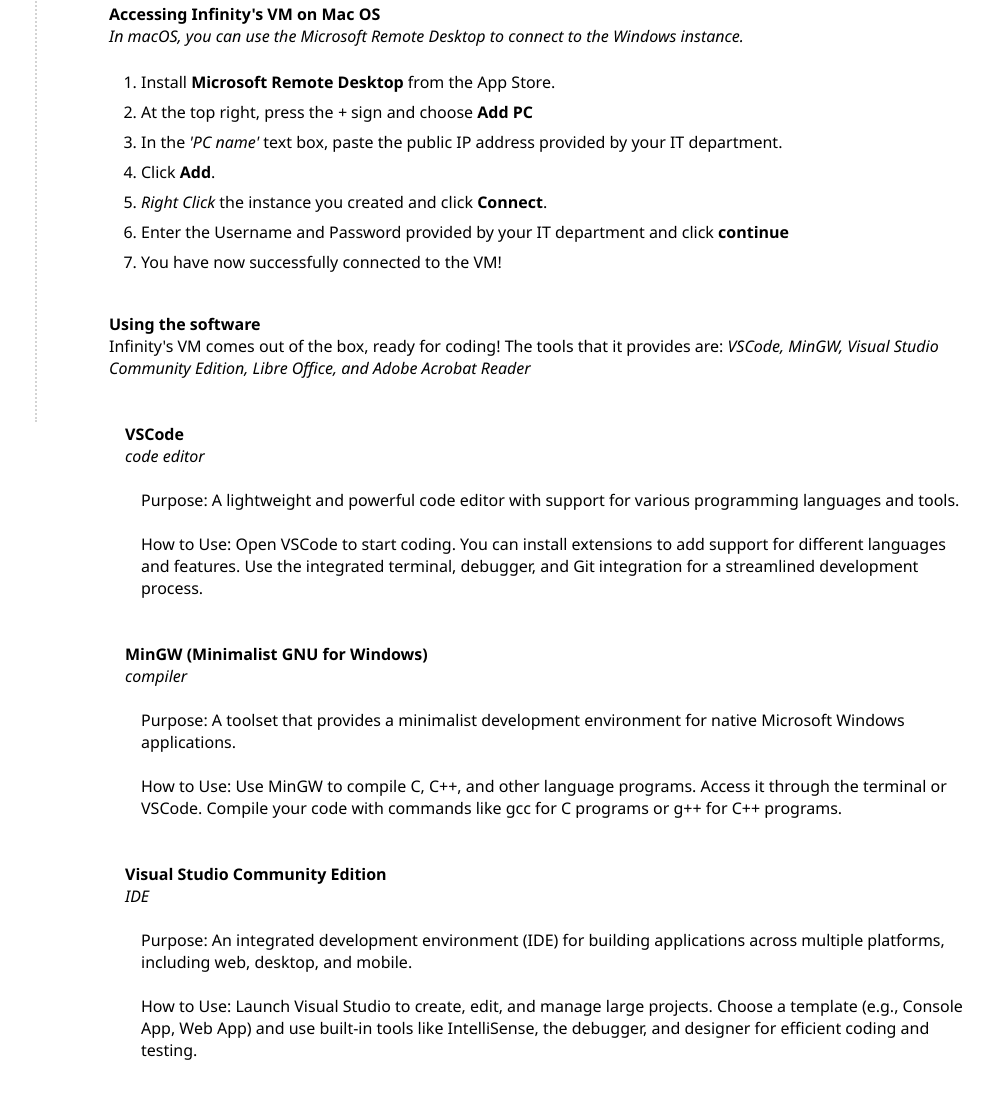
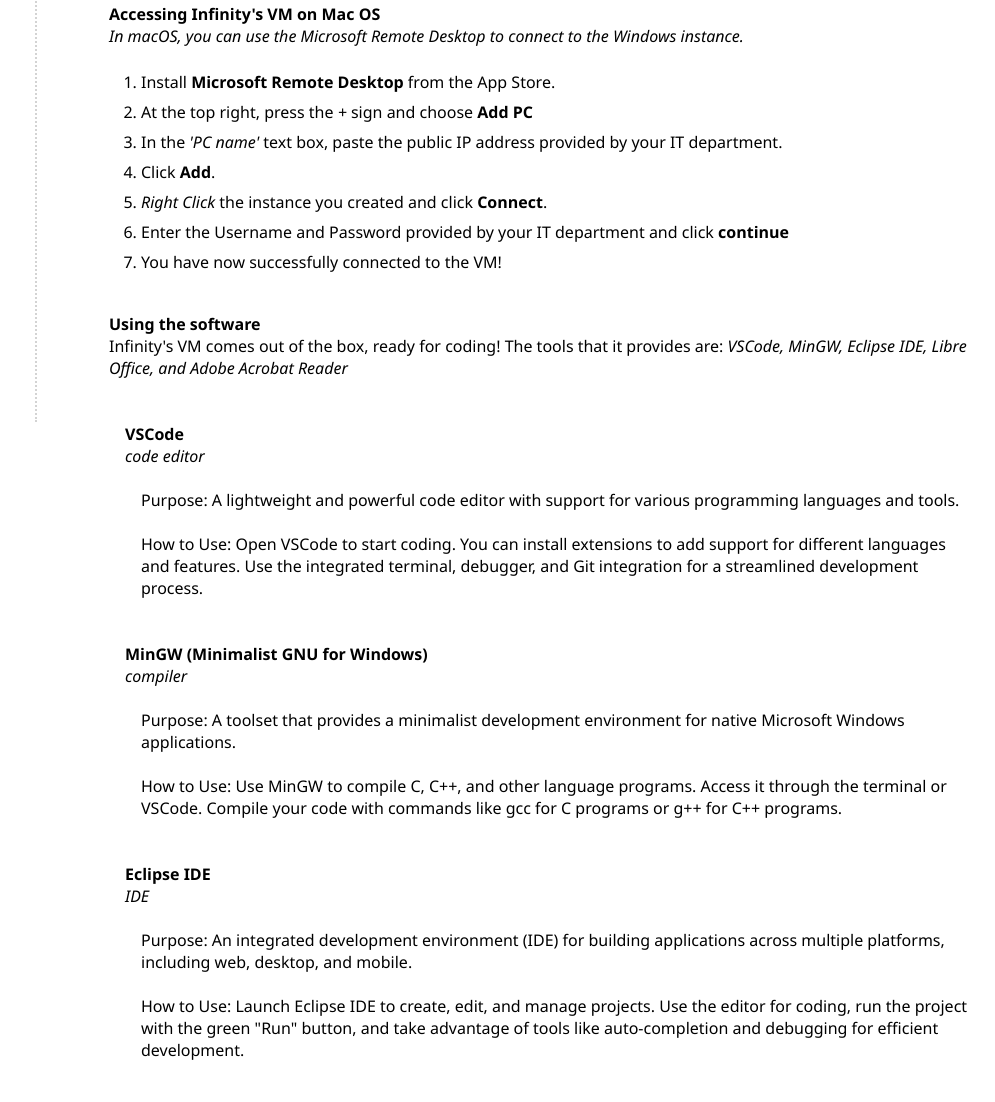
Before and after one commit to hadences/Cloud-Infinity, a website built with Vite: page static/pages/documentation.html in a window 1280 px wide. Shown: the part 458-1560 px from the top of the page, without its empty margins (285-1280 px from the left). Built offline with nearby package versions, Linux system fonts and the light colour scheme.

Commit message:
changed ide

```diff
--- a/static/pages/documentation.html
+++ b/static/pages/documentation.html
@@ -71,7 +71,7 @@
             </section>
             <section id="user-software">
               <h4>Using the software</h4>
-              <p>Infinity's VM comes out of the box, ready for coding! The tools that it provides are: <i>VSCode, MinGW, Visual Studio Community Edition, Libre Office, and Adobe Acrobat Reader</i></p>
+              <p>Infinity's VM comes out of the box, ready for coding! The tools that it provides are: <i>VSCode, MinGW, Eclipse IDE, Libre Office, and Adobe Acrobat Reader</i></p>
               <br/>
               <br/>
               <div class="indent">
@@ -97,13 +97,12 @@
               <br/>
               <br/>
               <div class="indent">
-                <h4>Visual Studio Community Edition</h4>
+                <h4>Eclipse IDE</h4>
                 <p><i>IDE</i></p>
                 <br>
                 <p class="indent">Purpose: An integrated development environment (IDE) for building applications across multiple platforms, including web, desktop, and mobile.</p>
                 <br>
-                <p class="indent">How to Use: Launch Visual Studio to create, edit, and manage large projects. Choose a template (e.g., Console App, Web App) and use built-in tools like IntelliSense, the debugger, and designer for efficient coding and testing.
-
+                <p class="indent">How to Use: Launch Eclipse IDE to create, edit, and manage projects. Use the editor for coding, run the project with the green "Run" button, and take advantage of tools like auto-completion and debugging for efficient development.
                 </p>
               </div>
               <br/>
@@ -172,8 +171,8 @@
                             <i class="indent">Download from <a class="link" href="https://www.mingw-w64.org/">MinGW</a></i>
                         </li>
                         <li>
-                            <p>Visual Studio Community Edition (IDE)</p>
-                            <i class="indent">Download from <a class="link" href="https://visualstudio.microsoft.com/vs/community/">Visual Studio Community Edition</a></i>
+                            <p>Eclipse (IDE)</p>
+                            <i class="indent">Download from <a class="link" href="https://eclipseide.org/">Eclipse IDE</a></i>
                         </li>
                         <li>
                             <p>Libre Office (Document Editor)</p>
```
